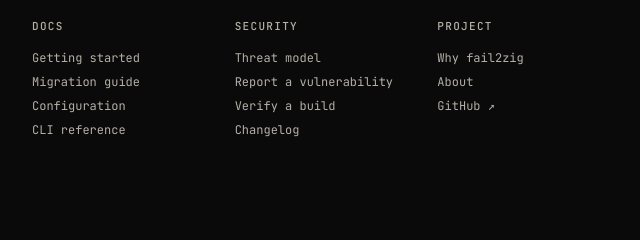
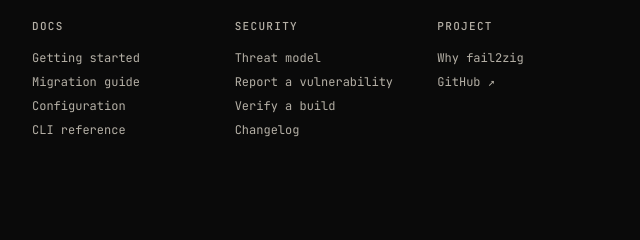
Before and after one commit to ul0gic/fail2zig, an Astro site in the folder web/: page / in a window 1280 px wide. Shown: the part 5841-6081 px from the top of the page, 640-1280 px from the left. Built offline with nearby package versions, Linux system fonts and the light colour scheme; Astro itself is replaced by a stand-in of ours.

Commit message:
chore(web): drop /about footer link (page not being built)
Build-plan 9A.3.5 marked dropped — no About page for the launch
surface. Maintainer identity is covered implicitly by /why, the
GitHub profile, and the footer copyright line. Removing the link
prevents the 404 that was sitting in the Project column.

Same cleanup pass as /brand earlier (commit 5390b9c).

```diff
--- a/web/src/components/SiteFooter.astro
+++ b/web/src/components/SiteFooter.astro
@@ -48,7 +48,6 @@ const year = new Date().getFullYear();
       <div>
         <h5>Project</h5>
         <a href="/why">Why fail2zig</a>
-        <a href="/about">About</a>
         <a href="https://github.com/ul0gic/fail2zig" rel="noopener noreferrer">GitHub ↗</a>
       </div>
     </div>
```
